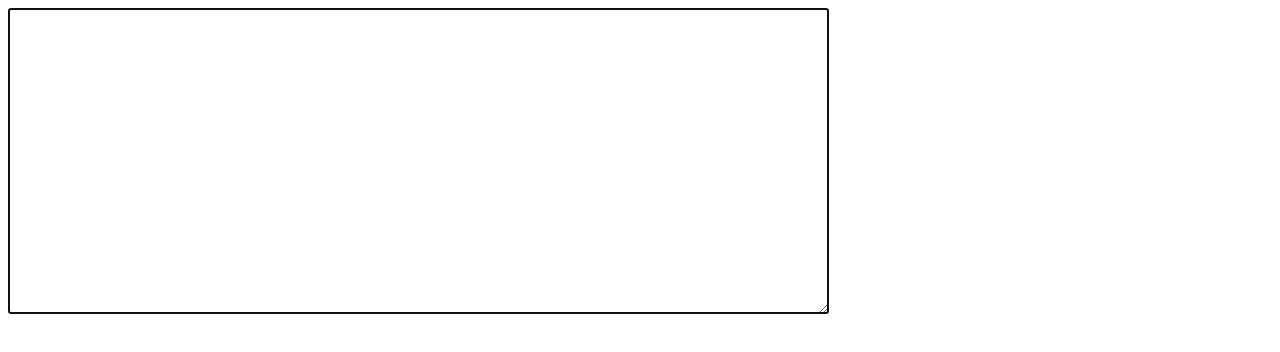
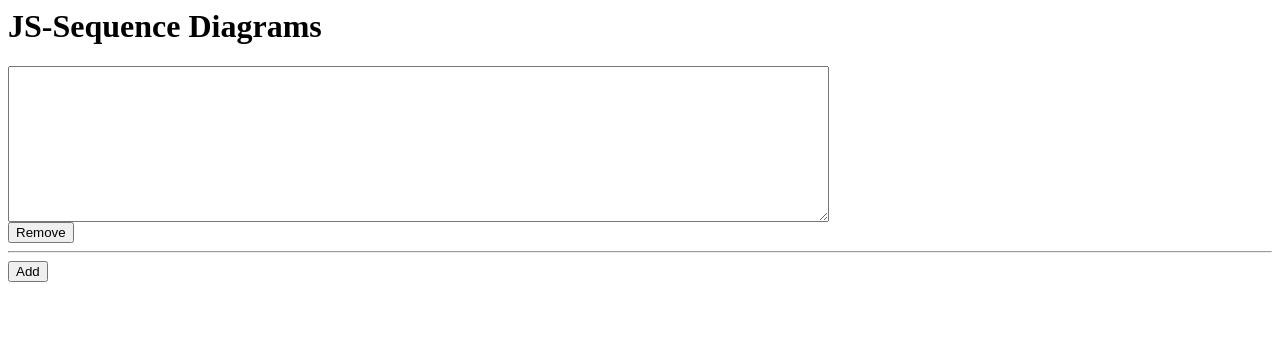
Before and after one commit to shailensukul/js-sequence, a plain HTML site: page index.htm in a window 1280 px wide. Drawn offline with Linux system fonts and the light colour scheme.

Commit message:
Break up SVGs

```diff
--- a/index.htm
+++ b/index.htm
@@ -6,27 +6,44 @@
     <script src="underscore-min.js"></script>
     <script src="sequence-diagram-min.js"></script>
     <script>
-        function draw() {
-            var text = document.getElementById("input").value;
-            document.getElementById("diagram").innerHTML = "";
+        function draw(topElement) {
+            var text = topElement.value;
+            var diag = topElement.parentNode.querySelector(".diagram");
+            diag.innerHTML = "";
             var diagram = Diagram.parse(text);
-            diagram.drawSVG("diagram", { theme: 'simple' });
+            diagram.drawSVG(diag, { theme: 'simple' });
         }
+
+        function add() {
+            const div = document.createElement('div');
+            div.innerHTML = `
+            <textarea class="input" rows="10" cols="100" onkeyup="draw(this)"></textarea>
+            <div>
+                <button onclick="remove(this)">Remove</button>
+            </div>
+            <div class="diagram"></div>
+            <hr/>
+            `;
+            document.getElementById("content").appendChild(div);
+        }
+
+        function remove(input) {
+            document.getElementById("content").removeChild(input.parentNode.parentNode);
+        }
+
+        document.addEventListener("DOMContentLoaded", function(){
+            add();
+        }, false);
 
     </script>
 </head>
 
 <body>
     <div>
-        <div>
-            <div>
-                <textarea id="input" rows="20" cols="100" onkeyup="draw()"></textarea>
-            </div>
+        <h1>JS-Sequence Diagrams</h1>
+        <div id="content">
         </div>
-        <div id="diagram"></div>
-        <script>
-            document.getElementById("input").focus();
-        </script>
+        <button onclick="add()">Add</button>
     </div>
 </body>
 
```
